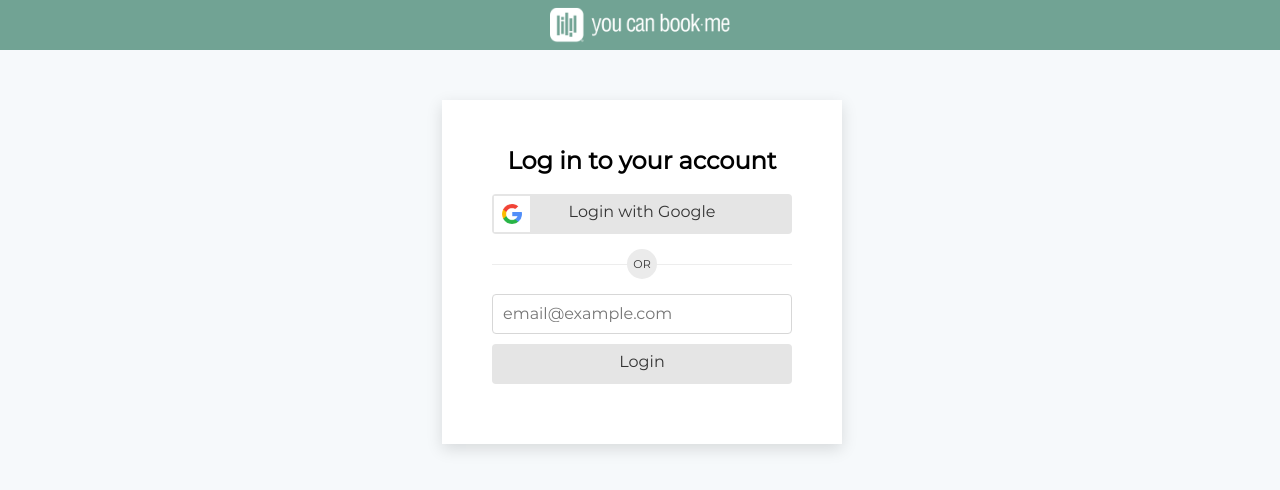
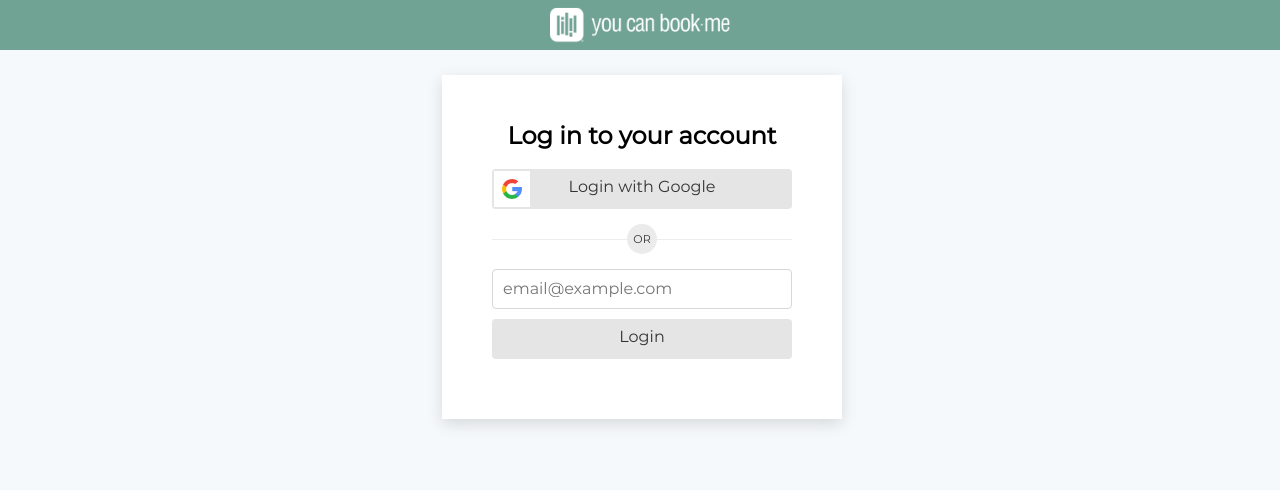
Before and after one commit to GenGerGen-lab/You-can-book-me, a React app: page /login in a window 1280 px wide. Shown: the top 490 px of the page. Built offline with nearby package versions, Linux system fonts and the light colour scheme.

Commit message:
Set header fixed position

```diff
--- a/src/shared/StyledFieldset.js
+++ b/src/shared/StyledFieldset.js
@@ -5,7 +5,7 @@
   background-color: #fff;
   width: 90%;
   max-width: 300px;
-  margin-top: 50px;
+  margin-top: 75px;
   padding: 50px;
   position: relative;
   left: 50%;
--- a/src/shared/StyledHeader.js
+++ b/src/shared/StyledHeader.js
@@ -4,6 +4,7 @@
   width: 100%;
   height: 50px;
   display: flex;
+  position: fixed;
   justify-content: center;
   align-items: center;
   background-color: #71a394;
```
